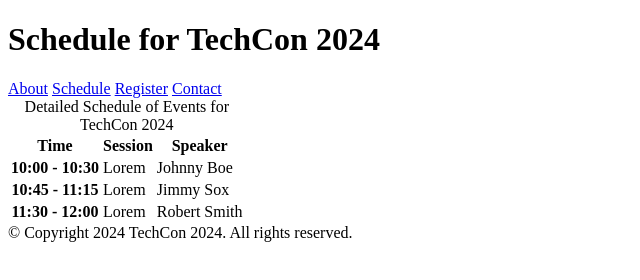
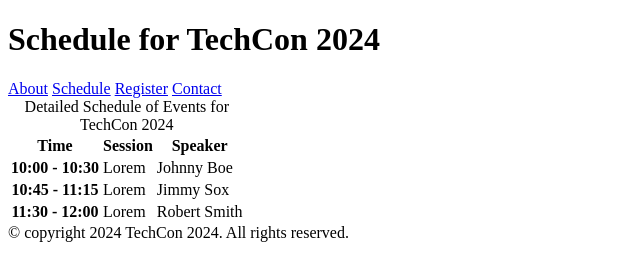
Before and after one commit to iCodeWell-Official/TechCon_HTML, a plain HTML site: page techcon_website/schedule.html in a window 1280 px wide. Shown: the full height of the page, 0-640 px from the left. Drawn offline with Linux system fonts and the light colour scheme.

Commit message:
fix footer

```diff
--- a/techcon_website/schedule.html
+++ b/techcon_website/schedule.html
@@ -41,7 +41,7 @@
             </table>
         </main>
         <footer>
-            &copy; Copyright 2024 TechCon 2024. All rights reserved.
+            &copy; copyright 2024 TechCon 2024. All rights reserved.
         </footer>
 </body>
 </html>
```
